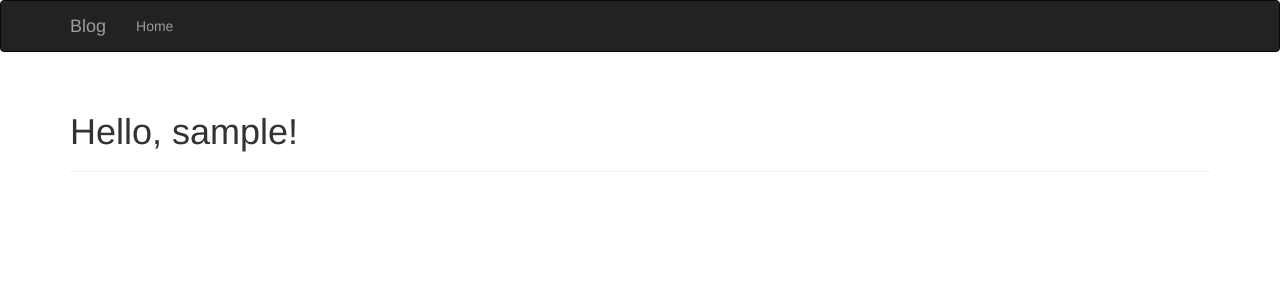
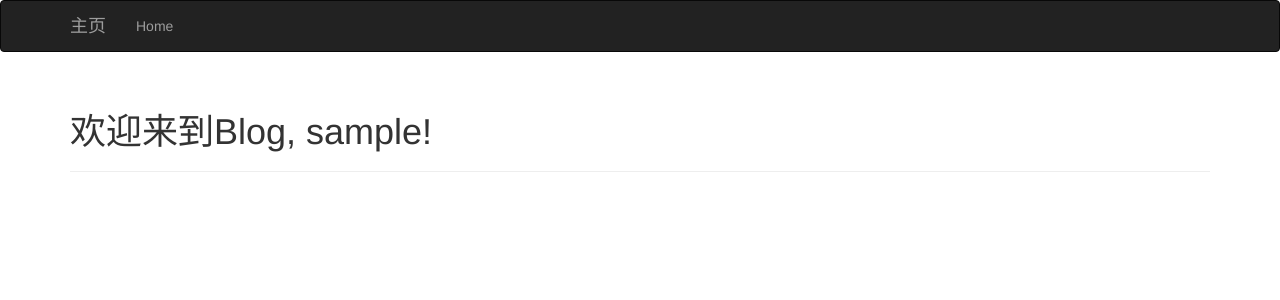
Before and after one commit to MakrMelon/DUT_PROJECT, a Flask app: a page that uses templates/user.html in a window 1280 px wide. Shown: the top 300 px of the page. Run offline with Flask 2, Linux system fonts and the light colour scheme; some libraries are stand-ins or nearby versions.

Commit message:
使用bootstrap模板

```diff
--- a/hello.py
+++ b/hello.py
@@ -1,16 +1,29 @@
+# _*_ coding:utf-8 _*_
 from flask import Flask,render_template
 from flask import request
 from flask.ext.bootstrap import Bootstrap
+from flask.ext.moment import Moment
+#时间相关
+from datetime import datetime
 app = Flask(__name__)
 
 bootstrap = Bootstrap(app)
+moment = Moment(app)
+
+@app.errorhandler(404)
+def page_not_found(e):
+	return render_template('404.html'),404
+
+@app.errorhandler(500)
+def internal_server_error(e):
+	return render_template('500.html'),500
 
 @app.route('/')
 def index():
 	'''user_agent = request.headers.get('User-Agent')
 	print request.headers
 	return '<p>Your browser is %s</p>'%user_agent'''
-	return render_template('index.html')
+	return render_template('index.html',current_time=datetime.utcnow())
 
 @app.route('/user/<name>')
 def user(name):
--- /dev/null
+++ b/templates/base.html
@@ -0,0 +1,44 @@
+{% extends "bootstrap/base.html" %}
+{% block title %}Blog{% endblock %}
+{% block head %}
+{{ super() }}
+<link rel="shortcut icon" href="{{ url_for('static', filename = 'blog.png') }}"
+    type="image/x-icon">
+<link rel="icon" href="{{ url_for('static', filename = 'blog.png') }}"
+    type="image/x-icon">
+{% endblock %}
+<!-- 导航条-->
+{% block navbar %}
+<div class="navbar navbar-inverse" role="navigation">
+    <div class="container">
+        <div class="navbar-header">
+            <button type="button" class="navbar-toggle"
+                data-toggle="collapse" data-target=".navbar-collapse">
+                <span class="sr-only">Toggle navigation</span>
+                <span class="icon-bar"></span>
+                <span class="icon-bar"></span>
+                <span class="icon-bar"></span>
+			</button>
+            <a class="navbar-brand" href="/">主页</a>
+        </div>
+        <div class="navbar-collapse collapse">
+            <ul class="nav navbar-nav">
+                <li><a href="/">Home</a></li>
+            </ul>
+        </div>
+    </div>
+</div>
+{% endblock %}
+
+<!-- 主体内容-->
+{% block content %}
+<div class="container">
+    {% block page_content %}{% endblock %}
+</div>
+{% endblock %}
+
+<!--外部导入的脚本 -->
+{% block scripts %}
+{{super()}}
+{{moment.include_moment()}}
+{% endblock %}
--- a/templates/user.html
+++ b/templates/user.html
@@ -1,33 +1,9 @@
-{% extends "bootstrap/base.html" %}
+{% extends "base.html" %}
 {% block title %}Blog{% endblock %}
-<!-- 导航条-->
-{% block navbar %}
-<div class="navbar navbar-inverse" role="navigation">
-    <div class="container">
-        <div class="navbar-header">
-            <button type="button" class="navbar-toggle"
-                data-toggle="collapse" data-target=".navbar-collapse">
-                <span class="sr-only">Toggle navigation</span>
-                <span class="icon-bar"></span>
-                <span class="icon-bar"></span>
-                <span class="icon-bar"></span>
-			</button>
-            <a class="navbar-brand" href="/">Blog</a>
-        </div>
-        <div class="navbar-collapse collapse">
-            <ul class="nav navbar-nav">
-                <li><a href="/">Home</a></li>
-            </ul>
-        </div>
-    </div>
+
+<!-- 主体内容-->
+{% block page_content %}
+<div class="page-header">
+    <h1>欢迎来到Blog, {{ name }}!</h1>
 </div>
 {% endblock %}
-
-<!-- 主题内容-->
-{% block content %}
-<div class="container">
-    <div class="page-header">
-        <h1>Hello, {{ name }}!</h1>
-    </div>
-</div>
-{% endblock %}
```
Also changed, not shown: templates/404.html (added, +7 -0 lines), templates/500.html (added, +7 -0 lines), templates/index.html (+10 -1 lines), static/blog.png (added), 1 other file.
